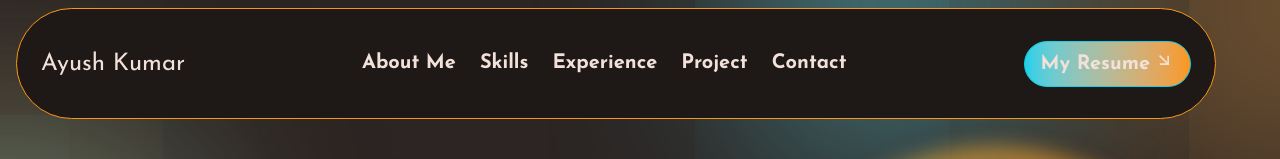
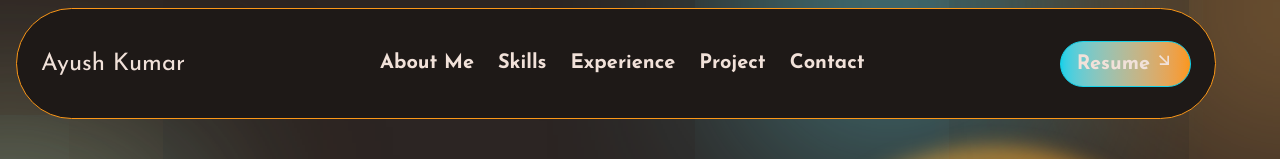
Before and after one commit to kumarayush0406/my_portfolio, a React (Vite) app: page / in a window 1280 px wide. Shown: the top 159 px of the page. Built offline with nearby package versions, Linux system fonts and the light colour scheme.

Commit message:
Update NavbarBtn.jsx

```diff
--- a/src/components/navbar/NavbarBtn.jsx
+++ b/src/components/navbar/NavbarBtn.jsx
@@ -3,7 +3,7 @@
 const NavbarBtn = () => {
   return (
     <button className="px-4 py-2 rounded-full text-xl font-bold text-white border-cyan border flex items-centre gap-1 bg-gradient-to-r from-cyan to-orange hover:border-orange hover:scale-110 transition-all duration-500 hover:shadow-cyanShadow ">
-     <a href="https://drive.google.com/file/d/10aJLoStAgGwX_iX9BU_x3wYszfiY3FDe/view?usp=drivesdk"> My Resume</a>
+     <a href="https://drive.google.com/file/d/10aJLoStAgGwX_iX9BU_x3wYszfiY3FDe/view?usp=drivesdk">Resume</a>
       <div className="sm:hidden md:block">
       <RiArrowRightDownLine /></div>
     </button>
```
